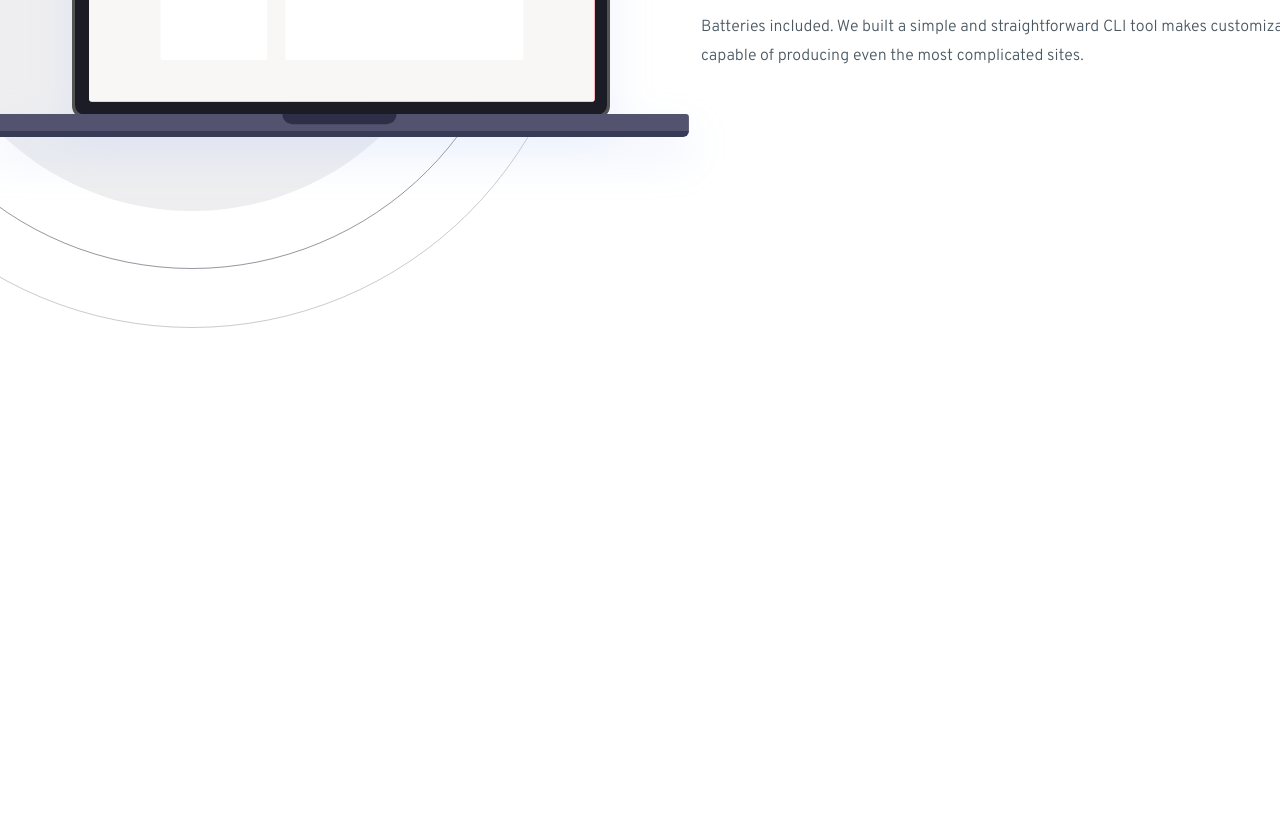
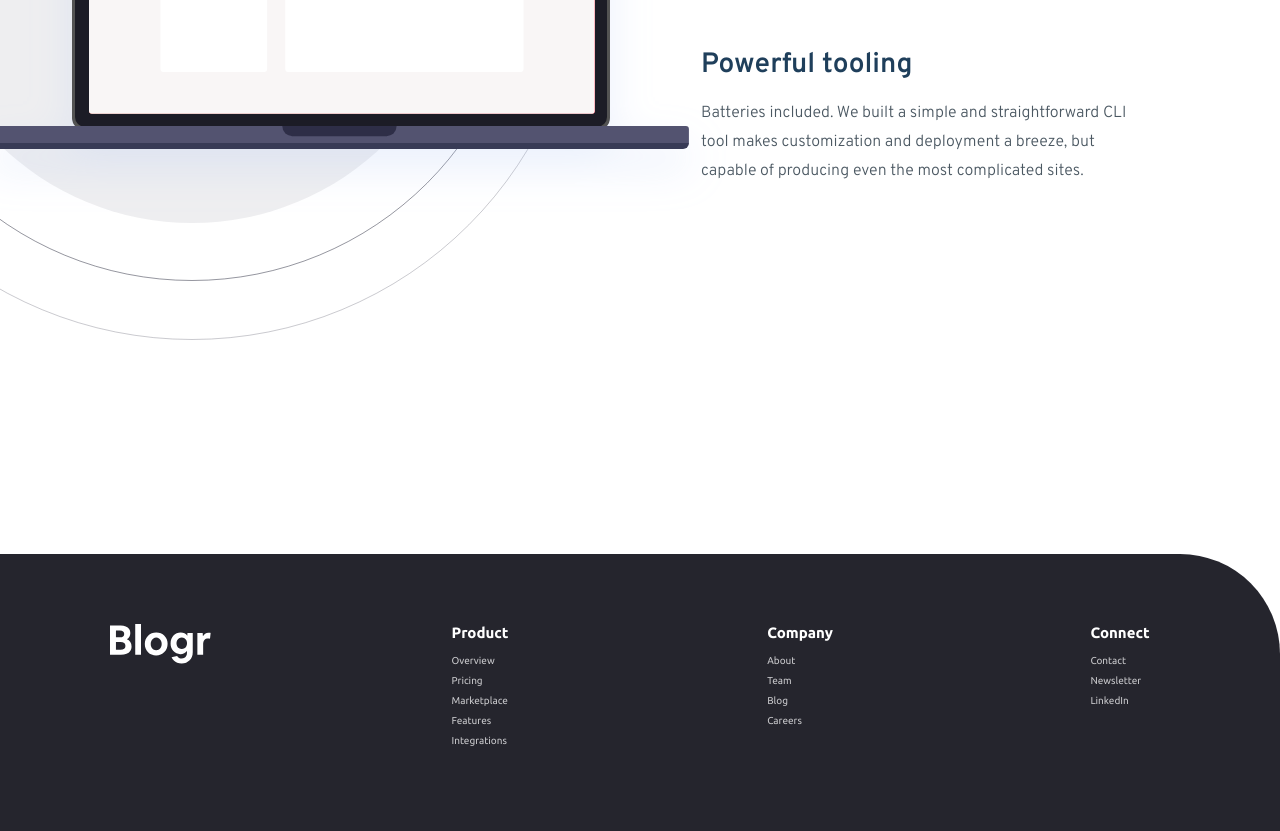
Before and after one commit to humbruno/blogr-landing, a website: page index.html in a window 1280 px wide. Shown: the part 2801-3632 px from the top of the page. Before the commit the page ends 3240 px from the top, so only its background shows below. Drawn offline with Linux system fonts and the light colour scheme.

Commit message:
Finished body and footer styles

```diff
--- /dev/null
+++ b/app/scss/_footer.scss
@@ -0,0 +1,35 @@
+@use "utils" as *;
+
+.footer {
+  background-color: var(--veryDarkBlackBlue);
+  display: grid;
+  grid-template-columns: repeat(4, 1fr);
+  color: var(--white);
+  font-family: var(--fontSecondary);
+  font-size: rem(10);
+  border-top-right-radius: rem(100);
+  min-height: 200px;
+  justify-items: center;
+  padding: 70px 0;
+
+  @include breakpoint-down(medium) {
+    display: flex;
+    flex-direction: column;
+    align-items: center;
+    gap: 30px;
+  }
+  ul {
+    list-style: none;
+    padding: 0;
+
+    li {
+      color: var(--grayishBlue);
+      line-height: 2;
+
+      &:hover {
+        text-decoration: underline;
+        cursor: pointer;
+      }
+    }
+  }
+}
--- a/app/scss/_main.scss
+++ b/app/scss/_main.scss
@@ -213,7 +213,10 @@ main {
   }
 
   .content__wrapper {
+    display: flex;
+
     @include breakpoint-down(medium) {
+      display: initial;
       text-align: center;
       margin-top: rem(40);
     }
@@ -225,8 +228,8 @@ main {
     margin-left: 50%;
 
     @include breakpoint-down(medium) {
-      width: 100%;
       text-align: center;
+      margin-left: 0;
     }
 
     h3 {
--- a/app/scss/style.scss
+++ b/app/scss/style.scss
@@ -3,7 +3,4 @@
 @use "hamburgerMenu";
 @use "hero";
 @use "main";
-
-body {
-  min-height: 100vh;
-}
+@use "footer";
--- a/index.html
+++ b/index.html
@@ -159,7 +159,6 @@
     </header>
 
     <main>
-
       <section class="first-section">
         <h2>Designed for the future</h2>
 
@@ -180,11 +179,11 @@
             <h3><span>Introducing an</span> extensible editor</h3>
             <p>
               Blogr features an exceedingly intuitive interface which lets you
-            focus on one thing: creating conten. The editor supports management
-            of multiple blogs and allow easy manipulation of embeds such as
-            images, videos, and Markdown. Extensiblitity with plugins and themes
-            provide easy ways to add functionality or change the looks of a
-            blog.
+              focus on one thing: creating conten. The editor supports
+              management of multiple blogs and allow easy manipulation of embeds
+              such as images, videos, and Markdown. Extensiblitity with plugins
+              and themes provide easy ways to add functionality or change the
+              looks of a blog.
             </p>
             <h3>Robust content <span>management</span></h3>
             <p>
@@ -199,17 +198,17 @@
 
       <section class="middle-section">
         <div class="img__wrapper">
-      <img src="images/illustration-phones.svg" alt="" aria-hidden="true">
+          <img src="images/illustration-phones.svg" alt="" aria-hidden="true" />
         </div>
         <div class="text__wrapper">
           <h2>State of the Art <span>Infrastructure</span></h2>
-                    <p>With reliability and speed in mind.
-                        worldwide data centers privide the backbone for ultra-fast
-                        connectivity. This is ensures your site wil load instantly,
-                        no matter whre your readers are, keeping your site competitive.
+          <p>
+            With reliability and speed in mind. worldwide data centers privide
+            the backbone for ultra-fast connectivity. This is ensures your site
+            wil load instantly, no matter whre your readers are, keeping your
+            site competitive.
           </p>
         </div>
-
       </section>
 
       <section class="bottom-section">
@@ -230,21 +229,60 @@
             <h3>Free, open, simple</h3>
             <p>
               Blogr is a free and open source application backed by a large
-                        community of helpful developers. It supports features such
-                        as code syntax highlighting, RSS feeds, social media
-                        integration, third-party commenting tools, and works
-                        seamlessly with Google Analytics. The architecture is clean
-                        and is relatively easy to learn.
+              community of helpful developers. It supports features such as code
+              syntax highlighting, RSS feeds, social media integration,
+              third-party commenting tools, and works seamlessly with Google
+              Analytics. The architecture is clean and is relatively easy to
+              learn.
             </p>
             <h3>Powerful tooling</h3>
             <p>
-            Batteries included. We built a simple and straightforward
-                        CLI tool makes customization and deployment a breeze, but
-                        capable of producing even the most complicated sites.
+              Batteries included. We built a simple and straightforward CLI tool
+              makes customization and deployment a breeze, but capable of
+              producing even the most complicated sites.
             </p>
           </div>
         </div>
       </section>
+    </main>
+
+    <footer class="footer">
+      <div>
+        <a href="/">
+          <img src="images/logo.svg" alt="Blogr logo" />
+        </a>
+      </div>
+
+      <div>
+        <h2>Product</h2>
+        <ul>
+          <li>Overview</li>
+          <li>Pricing</li>
+          <li>Marketplace</li>
+          <li>Features</li>
+          <li>Integrations</li>
+        </ul>
+      </div>
+
+      <div>
+        <h2>Company</h2>
+        <ul>
+          <li>About</li>
+          <li>Team</li>
+          <li>Blog</li>
+          <li>Careers</li>
+        </ul>
+      </div>
+
+      <div>
+        <h2>Connect</h2>
+        <ul>
+          <li>Contact</li>
+          <li>Newsletter</li>
+          <li>LinkedIn</li>
+        </ul>
+      </div>
+    </footer>
 
     <!--
 
```
Also changed, not shown: css/style.css. Lines whose indentation alone changed are shown as unchanged.
